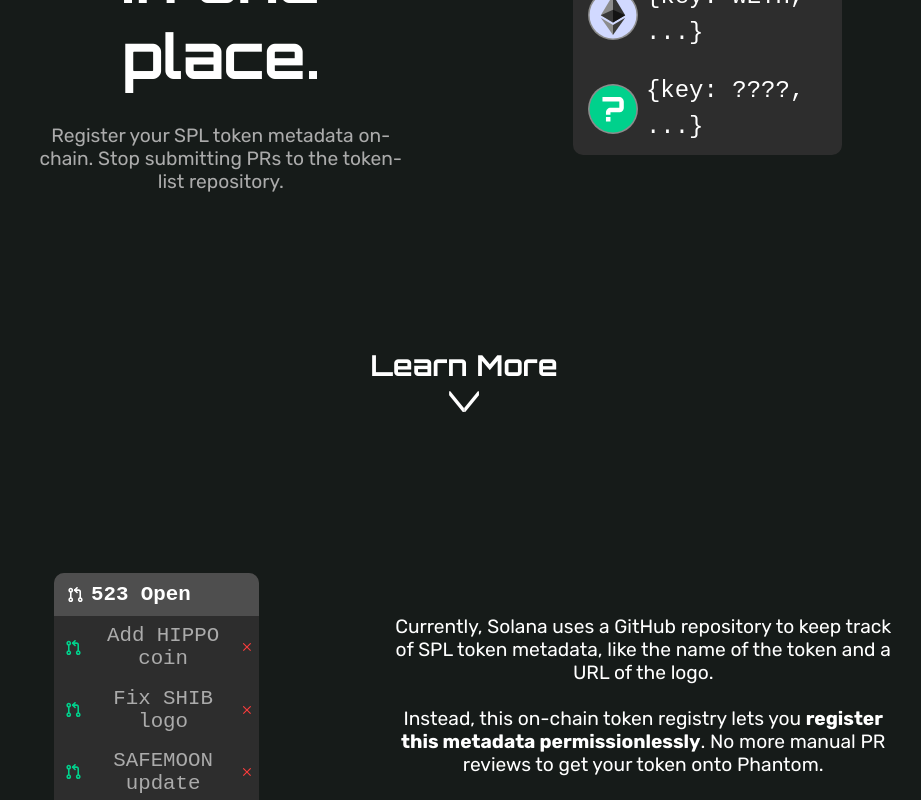
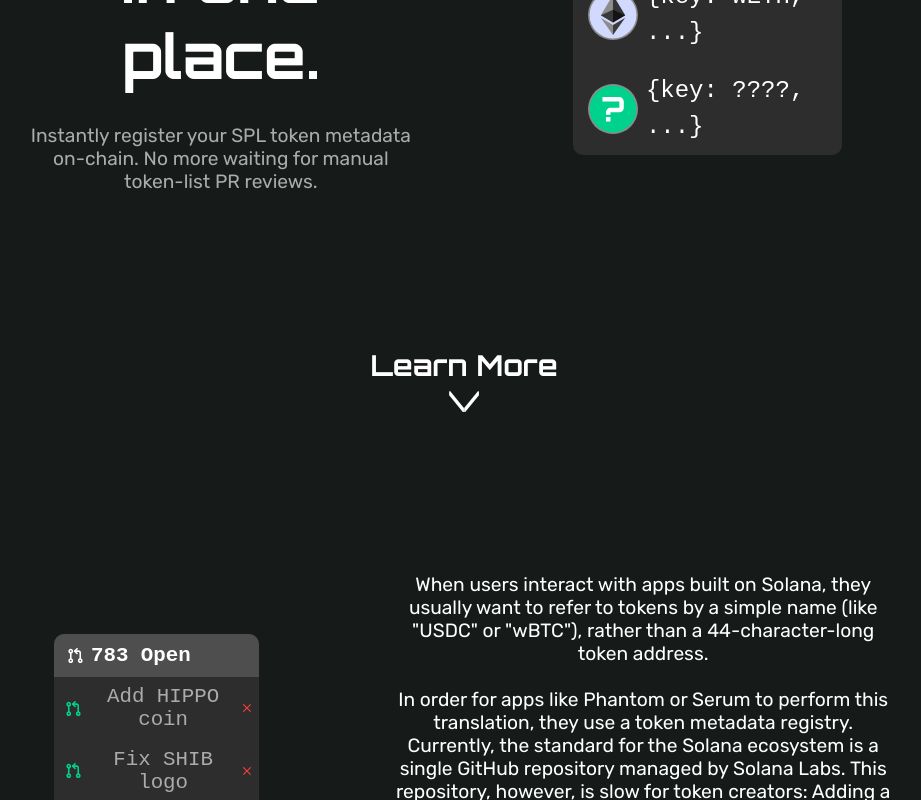
Before and after one commit to ChrisBender/solana-token-registry, a React (Create React App) app in the folder client/: page / in a window 1280 px wide. Shown: the part 420-1220 px from the top of the page, without its empty margins (176-1097 px from the left). Built offline with nearby package versions, Linux system fonts and the light colour scheme.

Commit message:
Made scroll bars look better, added devnet disclaimer, and updated copy.

```diff
--- a/client/package.json
+++ b/client/package.json
@@ -22,7 +22,7 @@
     "react-dom": "^17.0.2",
     "react-router-dom": "^6.0.2",
     "react-scripts": "4.0.3",
-    "solana-token-registry": "^1.0.17",
+    "solana-token-registry": "^1.0.18",
     "typescript": "^4.4.4",
     "web-vitals": "^1.1.2"
   },
--- a/client/src/Application.tsx
+++ b/client/src/Application.tsx
@@ -134,7 +134,20 @@
         >
           All Registered Tokens
         </Text>
-        <Box h={['auto', '70vh']} overflow={['auto', 'scroll']}>
+        <Box
+          h={['auto', '70vh']}
+          overflowY={['auto', 'scroll']}
+          sx={{
+            '&::-webkit-scrollbar': {
+              backgroundColor: 'rgba(0, 0, 0, 0)',
+              width: '8px'
+            },
+            '&::-webkit-scrollbar-thumb': {
+              backgroundColor: 'gray.100',
+              borderRadius: '4px'
+            }
+          }}
+        >
           {readBoxBody}
         </Box>
       </Box>
@@ -276,7 +289,21 @@
       >
         Register a Token
       </Text>
-      <Box h={['auto', '70vh']} overflow={['auto', 'scroll']} p="5% 5% 0 5%">
+      <Box
+        h={['auto', '70vh']}
+        p="3% 5% 0 5%"
+        overflowY={['auto', 'scroll']}
+        sx={{
+          '&::-webkit-scrollbar': {
+            backgroundColor: 'rgba(0, 0, 0, 0)',
+            width: '8px'
+          },
+          '&::-webkit-scrollbar-thumb': {
+            backgroundColor: 'gray.100',
+            borderRadius: '4px'
+          }
+        }}
+      >
         <Formik
           initialValues={{
             mint: '',
@@ -299,6 +326,9 @@
         >
           {(props: {errors: {submitButton: string}, isSubmitting: boolean}) => (
             <Form>
+              <Text pb="3%" color="gray.100">
+                (On Devnet)
+              </Text>
               <Field name="mint" validate={validateMint}>
                 {(fprops: {form: any, field: any}) => (
                   <FormControl
--- a/client/src/Homepage.tsx
+++ b/client/src/Homepage.tsx
@@ -47,8 +47,8 @@
         <Text fontFamily="Orbitron" fontWeight="bold" fontSize={['2.5em', '3.8em']}>
           All Solana tokens.<br />In one place.
         </Text>
-        <Text color="gray.100" fontSize={['1.1em', '1.2em']} mt="8%">
-          Register your SPL token metadata on-chain. Stop submitting PRs to the token-list repository.
+        <Text color="gray.100" fontSize={['1.1em', '1.2em']} mt={['6%', '8%']}>
+          Instantly register your SPL token metadata on-chain. No more waiting for manual token-list PR reviews.
         </Text>
       </Box>
       <Box w={['100%', '30%']}>
@@ -117,6 +117,11 @@
           mt={['15%', 0]}
           pb="6%"
         >
+          <Link
+            href="https://github.com/solana-labs/token-list/pulls"
+            style={{ textDecoration: 'none' }}
+            isExternal
+        >
             <Flex
               bg="gray.600"
               borderRadius="10px 10px 0 0"
@@ -126,17 +131,19 @@
             >
               <Image src={prSymbolWhite} float="left" height={['10px', '15px']} pl="2%" pr="4%" />
               <Box fontSize="1.3em" fontWeight="bold">
-              523 Open
+                783 Open
               </Box>
             </Flex>
             <PullRequestIllustrationEntry text="Add HIPPO coin" />
             <PullRequestIllustrationEntry text="Fix SHIB logo" />
             <PullRequestIllustrationEntry text="SAFEMOON update" />
+          </Link>
         </Box>
       </Box>
       <Text w={['80%', '40%']} fontSize={['1.0em', '1.2em']}>
-        Currently, Solana uses a GitHub repository to keep track of SPL token metadata, like the name of the token and a URL of the logo.<br /><br />
-        Instead, this on-chain token registry lets you <strong>register this metadata permissionlessly</strong>. No more manual PR reviews to get your token onto Phantom.
+        When users interact with apps built on Solana, they usually want to refer to tokens by a simple name (like &quot;USDC&quot; or &quot;wBTC&quot;), rather than a 44-character-long token address.<br /><br />
+        In order for apps like Phantom or Serum to perform this translation, they use a token metadata registry. Currently, the standard for the Solana ecosystem is a <Link href="https://github.com/solana-labs/token-list" isExternal>single GitHub repository</Link> managed by Solana Labs. This repository, however, is slow for token creators: Adding a new token requres manual approval from a Solana developer.<br /><br />
+        Instead, this on-chain token registry lets token creators <strong>register this metadata permissionlessly</strong>. No more pull requests needed to get a token onto Phantom.
       </Text>
     </Flex>
   )
```
Also changed, not shown: 1 other file (tests, documents, lock files or other folders). Lines whose indentation alone changed are shown as unchanged.
